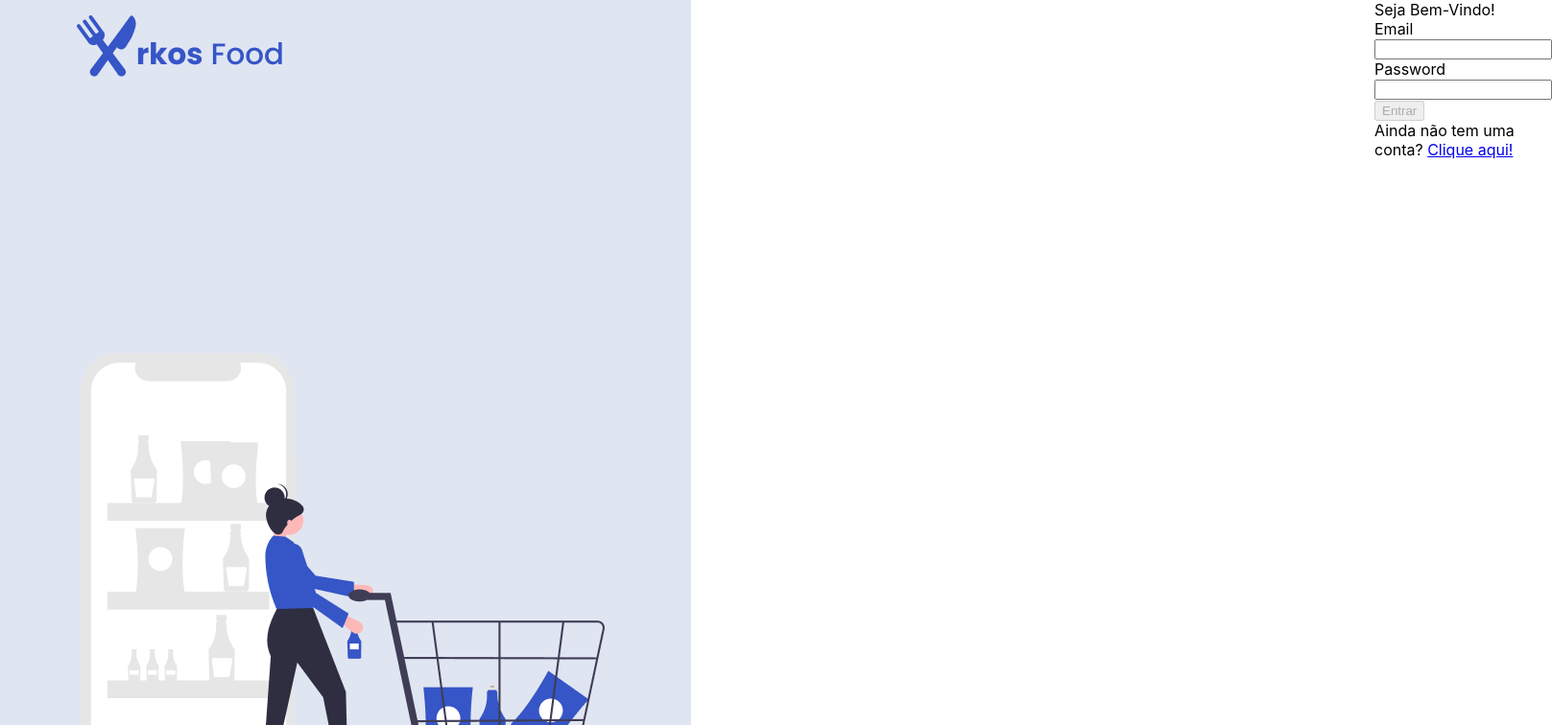
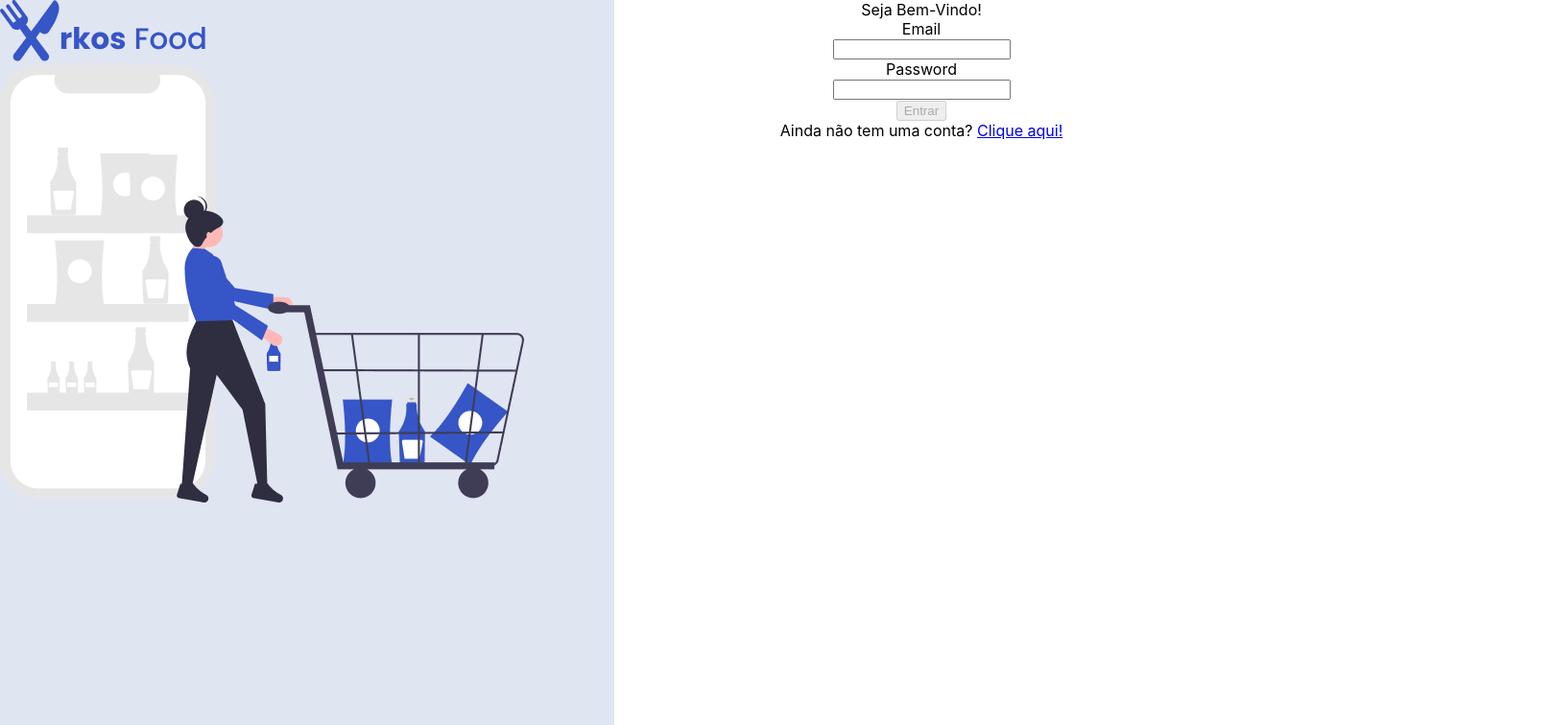
Before and after one commit to SamuelPPlab/Arkos-Food, a React (Create React App) app: page / in a window 1280 px wide. Shown: the top 756 px of the page at 96% size, 1617 px wide, since content can reach past the window. Built offline with nearby package versions, Linux system fonts and the light colour scheme.

Commit message:
Tela de login dividida com a cor correta no background da esquerda.

```diff
--- a/src/components/Input.jsx
+++ b/src/components/Input.jsx
@@ -1,21 +1,22 @@
 import React from 'react';
 import PropTypes from 'prop-types';
 
-const Input = ({ name, fieldValue = null, checked = null, onKeyUp = null,
+const Input = ({ name, fieldValue = null, checked = null, onKeyUp = null, id, className = null,
   setFieldValue = null, type = 'text', readOnly = false, style = null }) => {
   const inputProps = {
     checked,
     value: fieldValue,
-    id: name,
+    id,
     onChange: ({ target: { value } }) => setFieldValue(value),
     type: type,
     readOnly: readOnly,
     onKeyUp,
+    className,
   };
 
   return (
     <div>
-      <label htmlFor={ name } style={style}>
+      <label htmlFor={id} style={style}>
         {name}
         <div>
           <input {...inputProps} />
--- a/src/pages/Login.jsx
+++ b/src/pages/Login.jsx
@@ -5,7 +5,6 @@ import Button from '../components/Button';
 import { emailValidator, passwordLengthValidator } from '../services/validators';
 import ArkosFood from '../images/ArkosFood.png';
 import ForkAndKnife from '../images/ForkAndKnife.png';
-import LeftLoginRectangle from '../images/LeftLoginRectangle.png';
 import ShoppingCart from '../images/ShoppingCart.png';
 
 const Login = () => {
@@ -48,22 +47,21 @@ const Login = () => {
   };
 
   const arkosFoodIMG = <img src={ArkosFood} alt="Arkos logo" />;
-  const forkAnkdKnifeIMG = <img src={ForkAndKnife} alt="Fork And Knife" style={{ position: 'relative' }} />;
-  const fullArkosLogo = <div style={{ position: 'relative', marginTop: '16px', marginLeft: '80px' }}>{forkAnkdKnifeIMG}{arkosFoodIMG}</div>;
-  const backgroundRectangleIMG = <img src={LeftLoginRectangle} alt="background" style={{ position: 'absolute' }} />;
-  const shoppingCartIMG = <img src={ShoppingCart} alt="Shopping Cart" style={{ position: 'relative', marginTop: '284px', marginLeft: '84px' }} />;
+  const forkAnkdKnifeIMG = <img src={ForkAndKnife} alt="Fork And Knife" />;
+  const fullArkosLogo = <div>{forkAnkdKnifeIMG}{arkosFoodIMG}</div>;
+  const shoppingCartIMG = <img src={ShoppingCart} alt="Shopping Cart" />;
 
   const noAccount = <div>
     Ainda não tem uma conta? <Link to="/signup">Clique aqui!</Link>
   </div>;
+
   return (
-    <div style={{display: 'flex'}}>
-      <div>
-        {backgroundRectangleIMG}
+    <div style={{ display: 'flex', height: '100vh' }}>
+      <div style={{ width: '50%', backgroundColor: '#E0E5F2', height: '100vh' }}>
         {fullArkosLogo}
         {shoppingCartIMG}
       </div>
-      <div style={{ width: '558px', height: '642px', top: '191px', marginLeft: '802px', borderRadius: '20px', border: 'black' }}>
+      <div style={{ width: '50%', textAlign: 'center', height: '100%' }}>
         Seja Bem-Vindo!
         <Input {...nameInputProps} />
         <Input {...passwordInputProps} />
```
